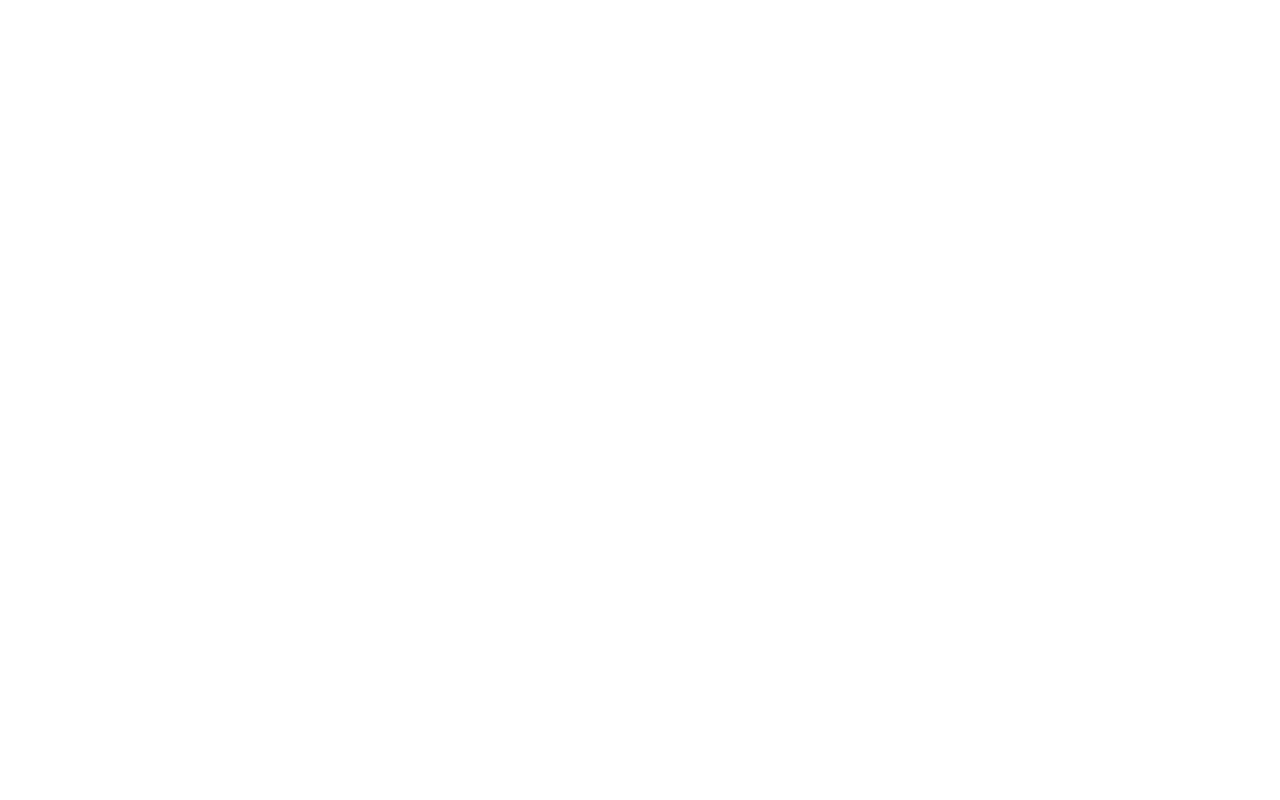
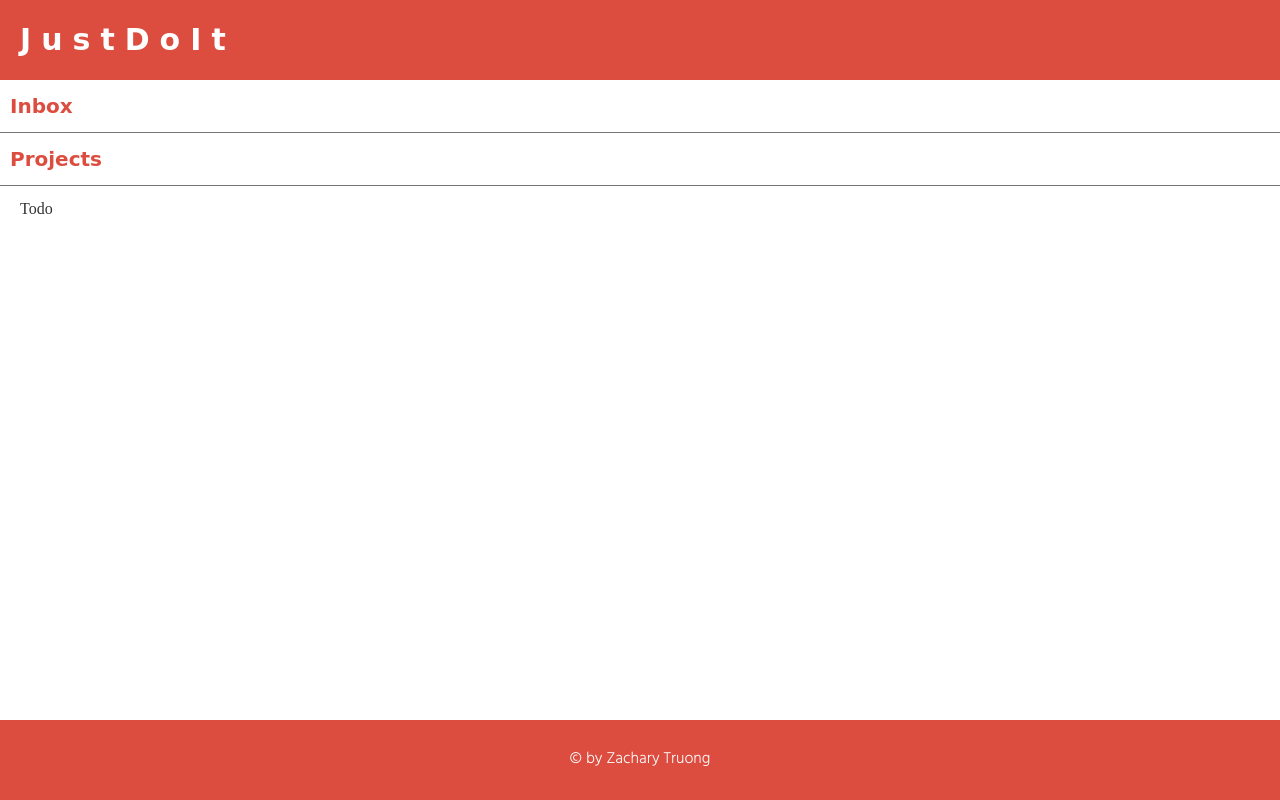
Before and after one commit to zacharytruong/justdoit, a website built with webpack: page dist/index.html in a window 1280 px wide. Built offline with nearby package versions, Linux system fonts and the light colour scheme; a web font is replaced by a local one.

Commit message:
built skeleton html

```diff
--- /dev/null
+++ b/src/footer.js
@@ -0,0 +1,13 @@
+const footer = function(author) {
+  const footer = document.createElement('footer');
+  footer.classList.add('footer');
+
+  const para = document.createElement('p');
+  para.textContent = `© by ${author}`;
+  para.classList.add('copyright');
+
+  footer.appendChild(para);
+  return footer;
+};
+
+export default footer;
--- /dev/null
+++ b/src/header.js
@@ -0,0 +1,13 @@
+const header = function(siteTitle) {
+  const header = document.createElement('header');
+  header.classList.add('header');
+
+  const title = document.createElement('h2');
+  title.textContent = siteTitle;
+  title.classList.add('siteTitle');
+
+  header.appendChild(title);
+  return header;
+};
+
+export default header;
--- a/src/index.js
+++ b/src/index.js
@@ -0,0 +1,45 @@
+import header from "./header";
+import main from "./main";
+import footer from "./footer";
+
+
+const todoApp = ( function() {
+  const content = document.getElementById('content');
+  const Inbox = [];
+  if (storageAvailable('localStorage')) {
+    localStorage.setItem('Inbox', JSON.stringify(Inbox));
+  }
+  else return;
+
+  _init();
+  function _init() {
+    content.appendChild(header('JustDoIt'));
+    content.appendChild(main());
+    content.appendChild(footer('Zachary Truong'));
+  }
+  function storageAvailable(type) {
+    var storage;
+    try {
+        storage = window[type];
+        var x = '__storage_test__';
+        storage.setItem(x, x);
+        storage.removeItem(x);
+        return true;
+    }
+    catch(e) {
+        return e instanceof DOMException && (
+            // everything except Firefox
+            e.code === 22 ||
+            // Firefox
+            e.code === 1014 ||
+            // test name field too, because code might not be present
+            // everything except Firefox
+            e.name === 'QuotaExceededError' ||
+            // Firefox
+            e.name === 'NS_ERROR_DOM_QUOTA_REACHED') &&
+            // acknowledge QuotaExceededError only if there's something already stored
+            (storage && storage.length !== 0);
+    }
+}
+
+})();
--- /dev/null
+++ b/src/main.js
@@ -0,0 +1,44 @@
+
+
+const main = function() {
+
+  const main = document.createElement('main');
+
+  const controlPanel = document.createElement('div');
+  controlPanel.id = 'controlPanel';
+
+  const inbox = document.createElement('div');
+  inbox.classList.add('inbox');
+  inbox.classList.add('border');
+  const projects = document.createElement('div');
+  projects.classList.add('projects');
+  controlPanel.appendChild(inbox);
+  controlPanel.appendChild(projects);
+
+  const inboxTitle = document.createElement('h3');
+  inboxTitle.textContent = 'Inbox';
+  inboxTitle.classList.add('projectHeader');
+  inbox.appendChild(inboxTitle);
+
+  const projectsTitle = document.createElement('h3');
+  projectsTitle.textContent = 'Projects';
+  projectsTitle.classList.add('projectHeader');
+  projectsTitle.classList.add('border');
+  projects.appendChild(projectsTitle);
+
+  const dataPanel = document.createElement('div');
+  dataPanel.id = 'dataPanel';
+  const list = document.createElement('ul');
+  const listItem = document.createElement('li');
+  listItem.textContent = 'Todo';
+  listItem.classList.add('todo');
+  list.appendChild(listItem);
+  dataPanel.appendChild(list);
+
+  main.appendChild(controlPanel);
+  main.appendChild(dataPanel);
+
+  return main;
+};
+
+export default main;
```
Also changed, not shown: dist/index.html, dist/main.js, dist/style.css, src/deleteProject.js (added), src/loadTodo.js (added), src/newProject.js (added), src/newTodo.js (added).
